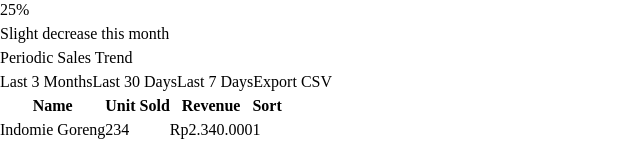
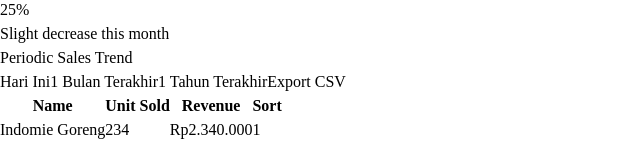
Before and after one commit to project-hexa/pasjajan, a Next.js app in the folder apps/web/: page /dashboard in a window 1280 px wide. Shown: the part 658-800 px from the top of the page, without its empty margins (0-640 px from the left). Built offline with nearby package versions, Linux system fonts and the light colour scheme.

Commit message:
feat(dashboard): update analytics data and improve time filter labels

```diff
--- a/apps/web/app/(admin)/dashboard/page.tsx
+++ b/apps/web/app/(admin)/dashboard/page.tsx
@@ -20,26 +20,26 @@
   "7days": [
     {
       title: "Total Revenue",
-      growth: "+15%",
-      value: "Rp45.230.000",
-      description: "Strong week performance",
+      growth: "+8%",
+      value: "Rp6.450.000",
+      description: "Today's performance",
     },
     {
       title: "Total Units Sold",
-      growth: "+12%",
-      value: "345",
-      description: "Above weekly average",
+      growth: "+5%",
+      value: "48",
+      description: "Good daily sales",
     },
     {
       title: "Avg. Order Value",
-      growth: "+8%",
-      value: "Rp131.188",
-      description: "Improving daily",
+      growth: "+3%",
+      value: "Rp134.375",
+      description: "Steady today",
     },
     {
       title: "Profit Margin",
-      growth: "+3%",
-      value: "28%",
+      growth: "+2%",
+      value: "26%",
       description: "Healthy margins",
     },
   ],
@@ -72,40 +72,40 @@
   "3months": [
     {
       title: "Total Revenue",
-      growth: "+18%",
-      value: "Rp524.567.890",
-      description: "Excellent quarter growth",
+      growth: "+22%",
+      value: "Rp2.145.678.900",
+      description: "Excellent yearly growth",
     },
     {
       title: "Total Units Sold",
-      growth: "+14%",
-      value: "3.892",
-      description: "Strong quarter performance",
+      growth: "+18%",
+      value: "15.234",
+      description: "Strong yearly performance",
     },
     {
       title: "Avg. Order Value",
-      growth: "+9%",
-      value: "Rp134.789",
-      description: "Consistent improvement",
+      growth: "+12%",
+      value: "Rp140.890",
+      description: "Year-over-year improvement",
     },
     {
       title: "Profit Margin",
-      growth: "+4%",
-      value: "27%",
-      description: "Best quarterly margin",
+      growth: "+6%",
+      value: "29%",
+      description: "Best yearly margin",
     },
   ],
 };
 
 const chartDataByPeriod = {
   "7days": [
-    { name: "Mon", value: 320 },
-    { name: "Tue", value: 380 },
-    { name: "Wed", value: 450 },
-    { name: "Thu", value: 420 },
-    { name: "Fri", value: 520 },
-    { name: "Sat", value: 600 },
-    { name: "Sun", value: 480 },
+    { name: "00:00", value: 0 },
+    { name: "04:00", value: 0 },
+    { name: "08:00", value: 150 },
+    { name: "12:00", value: 420 },
+    { name: "16:00", value: 380 },
+    { name: "20:00", value: 280 },
+    { name: "23:59", value: 120 },
   ],
   "30days": [
     { name: "Week 1", value: 1200 },
@@ -114,24 +114,31 @@
     { name: "Week 4", value: 1800 },
   ],
   "3months": [
-    { name: "Jan", value: 4500 },
-    { name: "Feb", value: 5200 },
-    { name: "Mar", value: 5800 },
+    { name: "Jan", value: 15200 },
+    { name: "Feb", value: 16800 },
+    { name: "Mar", value: 18400 },
+    { name: "Apr", value: 17600 },
+    { name: "May", value: 19200 },
+    { name: "Jun", value: 20100 },
+    { name: "Jul", value: 21500 },
+    { name: "Aug", value: 19800 },
+    { name: "Sep", value: 22400 },
+    { name: "Oct", value: 23600 },
+    { name: "Nov", value: 24800 },
+    { name: "Dec", value: 26200 },
   ],
 };
 
 const tableDataByPeriod = {
   "7days": [
-    { name: "Indomie Goreng", unitSold: 45, revenue: "Rp450.000", sort: 1 },
-    { name: "Mie Sedaap", unitSold: 38, revenue: "Rp380.000", sort: 2 },
-    { name: "Pop Mie", unitSold: 32, revenue: "Rp320.000", sort: 3 },
-    { name: "Sarimi", unitSold: 28, revenue: "Rp280.000", sort: 4 },
-    { name: "Supermie", unitSold: 25, revenue: "Rp250.000", sort: 5 },
-    { name: "Chitato", unitSold: 23, revenue: "Rp345.000", sort: 6 },
-    { name: "Lays", unitSold: 19, revenue: "Rp285.000", sort: 7 },
-    { name: "Taro", unitSold: 16, revenue: "Rp240.000", sort: 8 },
-    { name: "Pocky", unitSold: 29, revenue: "Rp435.000", sort: 9 },
-    { name: "Oreo", unitSold: 35, revenue: "Rp525.000", sort: 10 },
+    { name: "Indomie Goreng", unitSold: 8, revenue: "Rp80.000", sort: 1 },
+    { name: "Aqua 600ml", unitSold: 12, revenue: "Rp36.000", sort: 2 },
+    { name: "Teh Pucuk", unitSold: 7, revenue: "Rp35.000", sort: 3 },
+    { name: "Oreo", unitSold: 5, revenue: "Rp75.000", sort: 4 },
+    { name: "Coca Cola", unitSold: 6, revenue: "Rp48.000", sort: 5 },
+    { name: "Mie Sedaap", unitSold: 4, revenue: "Rp40.000", sort: 6 },
+    { name: "Chitato", unitSold: 3, revenue: "Rp45.000", sort: 7 },
+    { name: "Pocky", unitSold: 3, revenue: "Rp45.000", sort: 8 },
   ],
   "30days": [
     { name: "Indomie Goreng", unitSold: 234, revenue: "Rp2.340.000", sort: 1 },
@@ -156,26 +163,36 @@
     { name: "Beng Beng", unitSold: 178, revenue: "Rp1.780.000", sort: 20 },
   ],
   "3months": [
-    { name: "Indomie Goreng", unitSold: 712, revenue: "Rp7.120.000", sort: 1 },
-    { name: "Mie Sedaap", unitSold: 598, revenue: "Rp5.980.000", sort: 2 },
-    { name: "Pop Mie", unitSold: 534, revenue: "Rp5.340.000", sort: 3 },
-    { name: "Sarimi", unitSold: 445, revenue: "Rp4.450.000", sort: 4 },
-    { name: "Supermie", unitSold: 398, revenue: "Rp3.980.000", sort: 5 },
-    { name: "Chitato", unitSold: 367, revenue: "Rp5.505.000", sort: 6 },
-    { name: "Lays", unitSold: 296, revenue: "Rp4.440.000", sort: 7 },
-    { name: "Taro", unitSold: 263, revenue: "Rp3.945.000", sort: 8 },
-    { name: "Pocky", unitSold: 472, revenue: "Rp7.080.000", sort: 9 },
-    { name: "Oreo", unitSold: 571, revenue: "Rp8.565.000", sort: 10 },
-    { name: "Roma Kelapa", unitSold: 433, revenue: "Rp4.330.000", sort: 11 },
-    { name: "Biskuat", unitSold: 506, revenue: "Rp5.060.000", sort: 12 },
-    { name: "Aqua 600ml", unitSold: 1345, revenue: "Rp4.035.000", sort: 13 },
-    { name: "Le Minerale", unitSold: 945, revenue: "Rp2.835.000", sort: 14 },
-    { name: "Coca Cola", unitSold: 708, revenue: "Rp5.664.000", sort: 15 },
-    { name: "Teh Pucuk", unitSold: 902, revenue: "Rp4.510.000", sort: 16 },
-    { name: "Kopi Kapal Api", unitSold: 564, revenue: "Rp2.820.000", sort: 17 },
-    { name: "Ultra Milk", unitSold: 609, revenue: "Rp6.090.000", sort: 18 },
-    { name: "SilverQueen", unitSold: 372, revenue: "Rp5.580.000", sort: 19 },
-    { name: "Beng Beng", unitSold: 538, revenue: "Rp5.380.000", sort: 20 },
+    {
+      name: "Indomie Goreng",
+      unitSold: 2856,
+      revenue: "Rp28.560.000",
+      sort: 1,
+    },
+    { name: "Aqua 600ml", unitSold: 5380, revenue: "Rp16.140.000", sort: 2 },
+    { name: "Teh Pucuk", unitSold: 3612, revenue: "Rp18.060.000", sort: 3 },
+    { name: "Mie Sedaap", unitSold: 2392, revenue: "Rp23.920.000", sort: 4 },
+    { name: "Oreo", unitSold: 2284, revenue: "Rp34.260.000", sort: 5 },
+    { name: "Coca Cola", unitSold: 2832, revenue: "Rp22.656.000", sort: 6 },
+    { name: "Pop Mie", unitSold: 2136, revenue: "Rp21.360.000", sort: 7 },
+    { name: "Chitato", unitSold: 1468, revenue: "Rp22.020.000", sort: 8 },
+    { name: "Pocky", unitSold: 1888, revenue: "Rp28.320.000", sort: 9 },
+    { name: "Ultra Milk", unitSold: 2436, revenue: "Rp24.360.000", sort: 10 },
+    { name: "Sarimi", unitSold: 1780, revenue: "Rp17.800.000", sort: 11 },
+    { name: "Biskuat", unitSold: 2024, revenue: "Rp20.240.000", sort: 12 },
+    { name: "Le Minerale", unitSold: 3780, revenue: "Rp11.340.000", sort: 13 },
+    { name: "Supermie", unitSold: 1592, revenue: "Rp15.920.000", sort: 14 },
+    { name: "Roma Kelapa", unitSold: 1732, revenue: "Rp17.320.000", sort: 15 },
+    { name: "Lays", unitSold: 1184, revenue: "Rp17.760.000", sort: 16 },
+    {
+      name: "Kopi Kapal Api",
+      unitSold: 2256,
+      revenue: "Rp11.280.000",
+      sort: 17,
+    },
+    { name: "SilverQueen", unitSold: 1488, revenue: "Rp22.320.000", sort: 18 },
+    { name: "Beng Beng", unitSold: 2152, revenue: "Rp21.520.000", sort: 19 },
+    { name: "Taro", unitSold: 1052, revenue: "Rp15.780.000", sort: 20 },
   ],
 };
 
@@ -227,22 +244,22 @@
           <h3 className="text-2xl font-semibold">Periodic Sales Trend</h3>
           <div className="space-x-2">
             <Button
-              variant={timeFilter === "3months" ? "default" : "outline"}
-              onClick={() => setTimeFilter("3months")}
+              variant={timeFilter === "7days" ? "default" : "outline"}
+              onClick={() => setTimeFilter("7days")}
             >
-              Last 3 Months
+              Hari Ini
             </Button>
             <Button
               variant={timeFilter === "30days" ? "default" : "outline"}
               onClick={() => setTimeFilter("30days")}
             >
-              Last 30 Days
+              1 Bulan Terakhir
             </Button>
             <Button
-              variant={timeFilter === "7days" ? "default" : "outline"}
-              onClick={() => setTimeFilter("7days")}
+              variant={timeFilter === "3months" ? "default" : "outline"}
+              onClick={() => setTimeFilter("3months")}
             >
-              Last 7 Days
+              1 Tahun Terakhir
             </Button>
             <Button className="ml-16">Export CSV</Button>
           </div>
```
